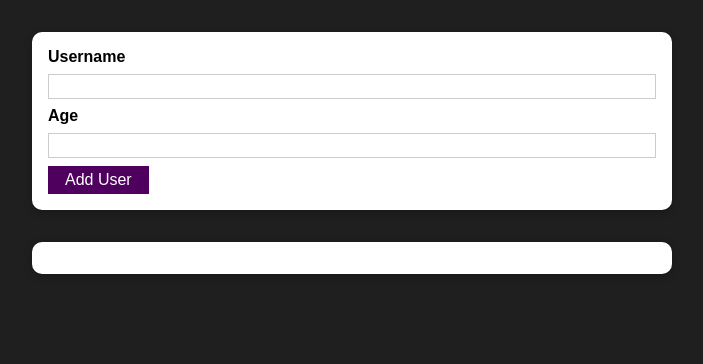
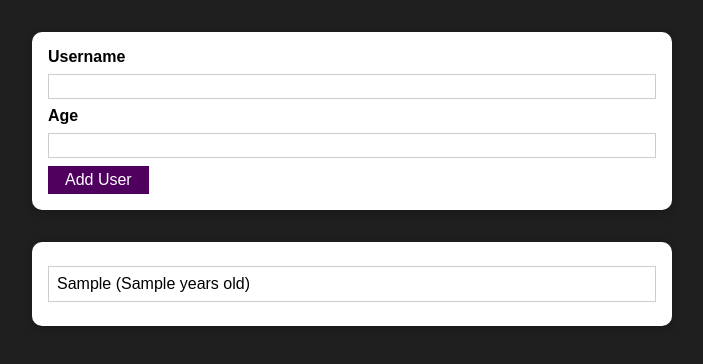
Before and after one commit to jovanovskmarko/form-practice-react, a React (Create React App) app: page / in a window 1280 px wide. Both pictures are taken after typing "Sample", "Sample" into the empty fields and a click on the button "Add User". Shown: the top 364 px of the page, without its empty margins (288-991 px from the left). Built offline with nearby package versions, Linux system fonts and the light colour scheme.

Commit message:
render usersList on page

```diff
--- a/src/App.js
+++ b/src/App.js
@@ -1,12 +1,24 @@
-import React from "react";
+import React, { useState } from "react";
+
 import AddUser from "./Components/User/AddUser";
 import UsersList from "./Components/User/UsersList";
 
 function App() {
+  const [usersList, setUsersList] = useState([]);
+
+  const addUserHandler = (uName, uAge) => {
+    setUsersList((prevUsersList) => {
+      return [
+        ...prevUsersList,
+        { name: uName, age: uAge, id: Math.random().toString() },
+      ];
+    });
+  };
+
   return (
     <div>
-      <AddUser />
-      <UsersList users={[]} />
+      <AddUser onAddUser={addUserHandler} />
+      <UsersList users={usersList} />
     </div>
   );
 }
--- a/src/Components/User/AddUser.js
+++ b/src/Components/User/AddUser.js
@@ -17,7 +17,7 @@
     if (+enteredAge < 1) {
       return;
     }
-    console.log("nesto");
+    props.onAddUser(enteredUserName, enteredAge);
     setEnteredAge("");
     setEnteredUsername("");
   };
--- a/src/Components/User/UsersList.js
+++ b/src/Components/User/UsersList.js
@@ -8,7 +8,7 @@
     <Card className={classes.users}>
       <ul>
         {props.users.map((user) => (
-          <li>
+          <li key={user.id}>
             {user.name} ({user.age} years old)
           </li>
         ))}
```
